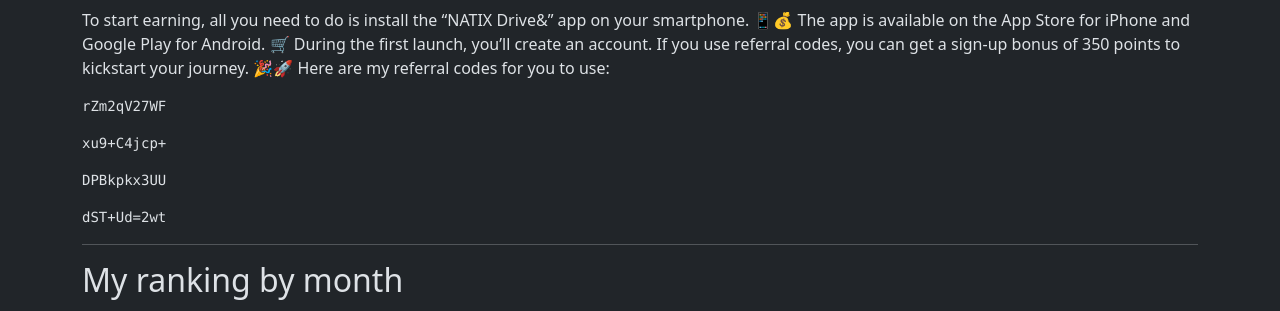
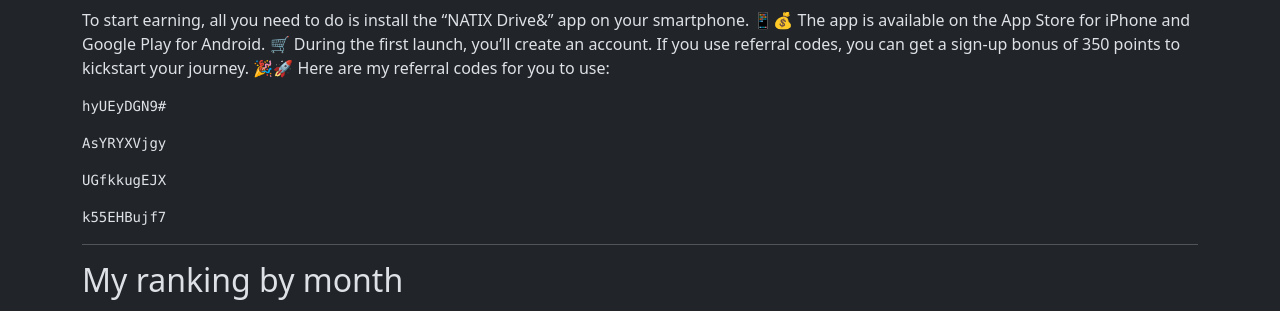
Before and after one commit to torrocus/natix, a Jekyll site: the page built from index.md, in a window 1280 px wide and 900 px high, scrolled down 2352 px. Shown: the part 162-473 px from the top of the window. Built offline with Jekyll 4.4.1, drawn with Linux system fonts in a browser that asks for light colours; comment, search, counter and statistics services are not loaded.

Commit message:
Refresh referrer codes

````diff
--- a/index.md
+++ b/index.md
@@ -137,19 +137,19 @@ If you use referral codes, you can get a sign-up bonus of 350 points to kickstar
 Here are my referral codes for you to use:
 <!-- NATIX-REFERRAL-CODES-LIST:START -->
 ```
-rZm2qV27WF
+hyUEyDGN9#
 ```
 
 ```
-xu9+C4jcp+
+AsYRYXVjgy
 ```
 
 ```
-DPBkpkx3UU
+UGfkkugEJX
 ```
 
 ```
-dST+Ud=2wt
+k55EHBujf7
 ```
 <!-- NATIX-REFERRAL-CODES-LIST:END -->
 <!--
````
